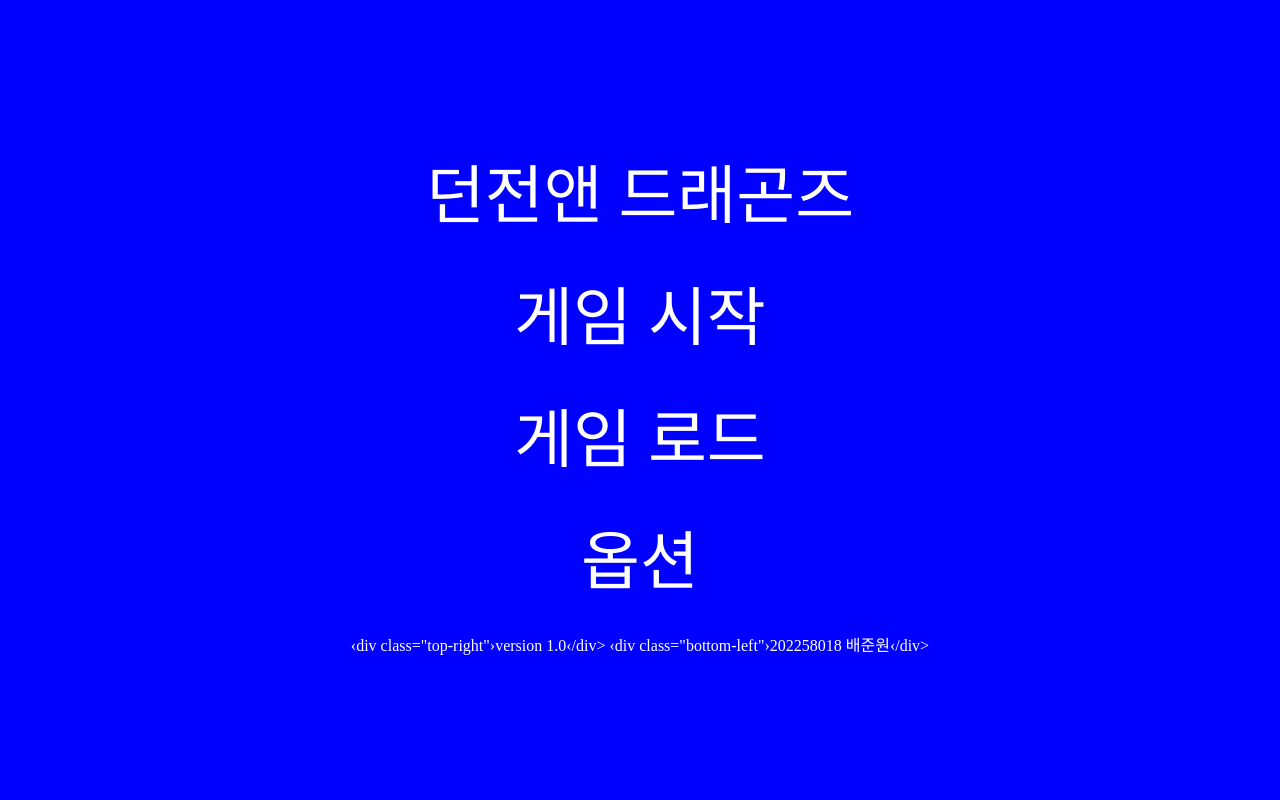
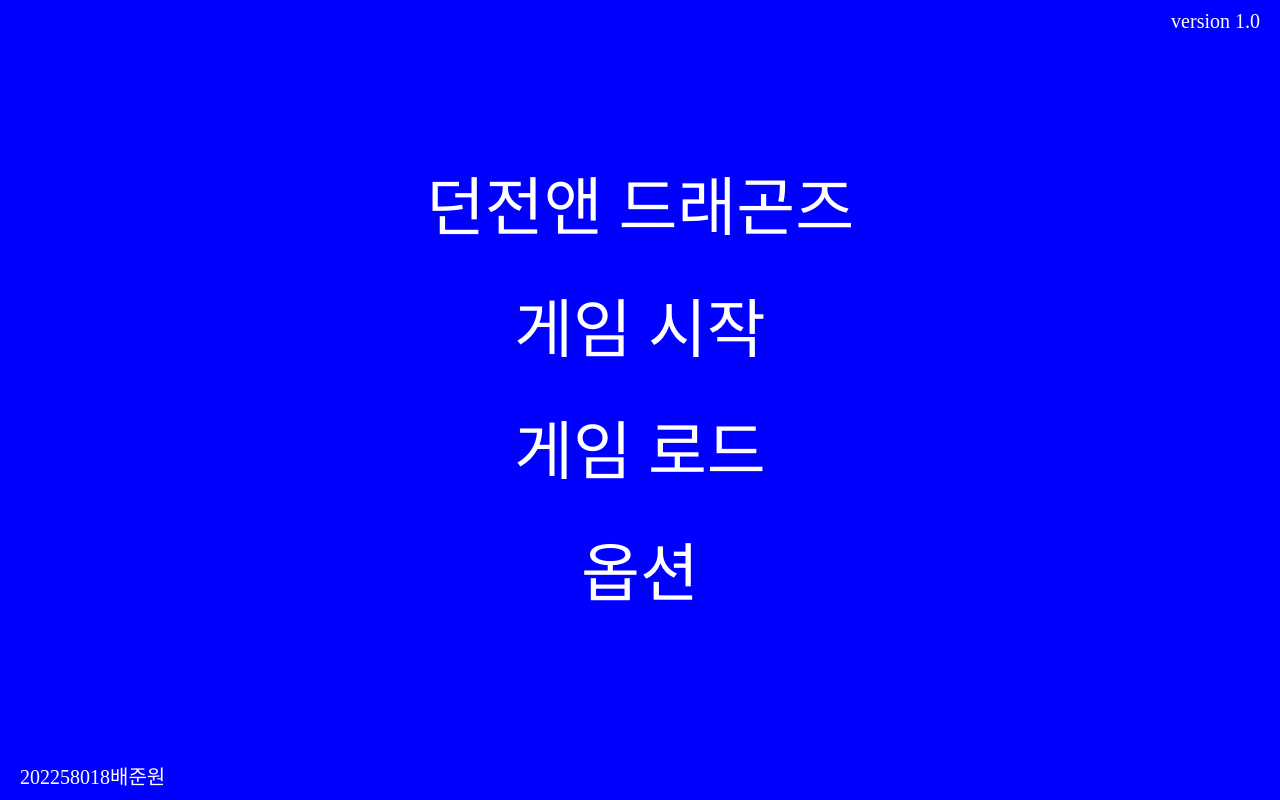
Before and after one commit to bae4049/nya, a plain HTML site: page day09.ex01/index.html in a window 1280 px wide. Drawn offline with Linux system fonts and the light colour scheme; a web font is replaced by a local one.

Commit message:
Update index.html

```diff
--- a/day09.ex01/index.html
+++ b/day09.ex01/index.html
@@ -22,9 +22,9 @@
         옵션
     </div>
 
-    ‹div class="top-right"›version 1.0‹/div>
+    <div class="top-right">version 1.0</div>
 
-    ‹div class="bottom-left"›202258018 배준원‹/div>
+    <div class="bottom-left">202258018배준원</div>
 
     <script type="module">
         import main from './index.js'
```
